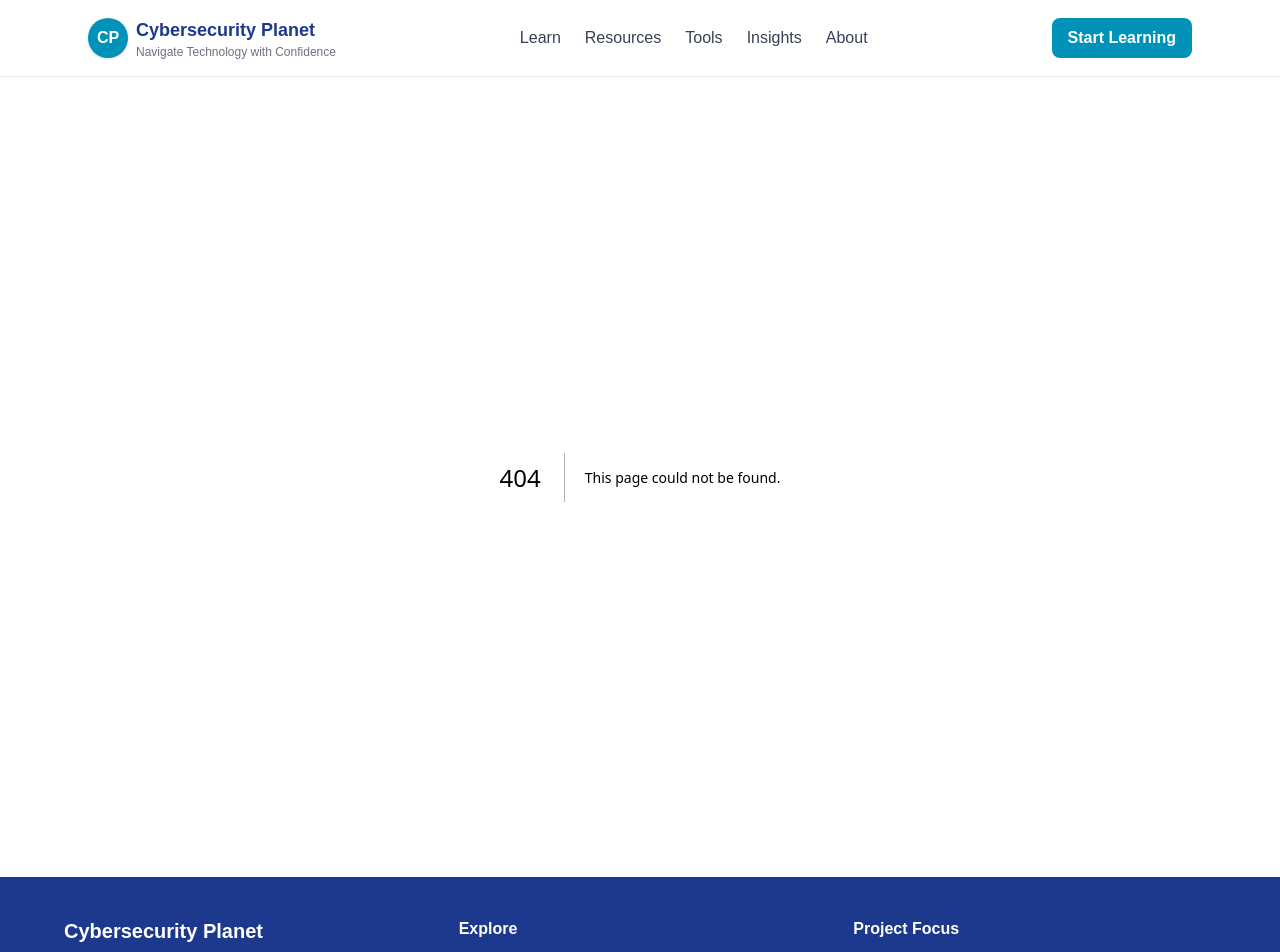
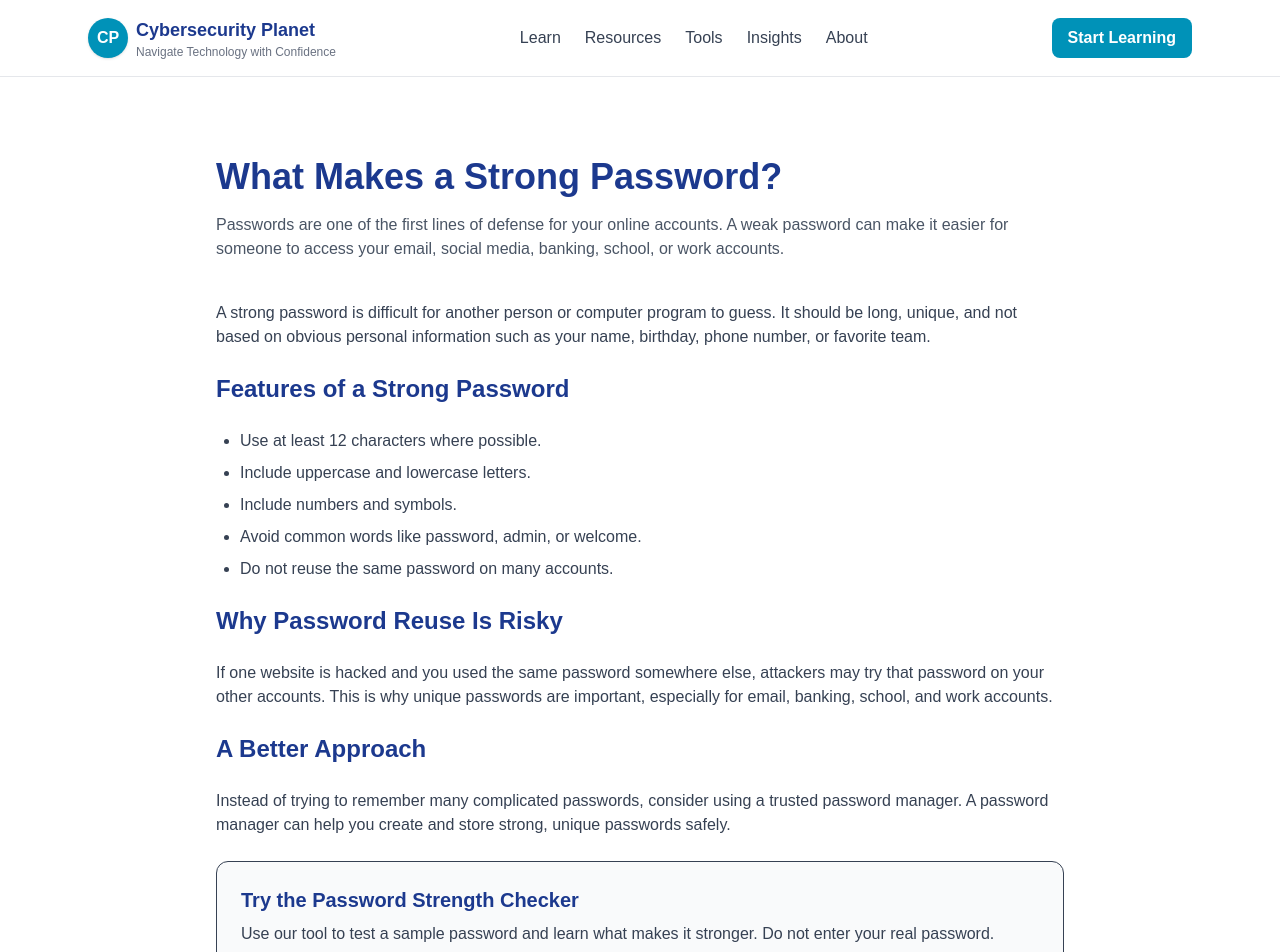
Before and after one commit to Black-widow-codes/Cybersecurity-Planet, a Next.js app: page /learn/digital-safety/what-makes-a-strong-password in a window 1280 px wide. Before the commit this address had no page. Shown: the top 952 px of the page. Built offline with nearby package versions, Linux system fonts and the light colour scheme.

Commit message:
Add first Digital Safety learning article

```diff
--- a/src/app/learn/digital-safety/page.tsx
+++ b/src/app/learn/digital-safety/page.tsx
@@ -1,12 +1,56 @@
+import Link from "next/link";
+
 export default function DigitalSafetyPage() {
+  const articles = [
+    {
+      title: "What Makes a Strong Password?",
+      description:
+        "Learn how to create strong passwords, avoid password reuse, and better protect your online accounts.",
+      link: "/learn/digital-safety/what-makes-a-strong-password",
+    },
+  ];
+
   return (
     <main className="max-w-6xl mx-auto px-6 py-20">
-        <h1 className="text-4xl font-bold text-blue-900">Digital Safety</h1>
+      <h1 className="text-4xl font-bold text-blue-900">
+        Digital Safety
+      </h1>
 
-        <p className="mt-6 text-lg text-gray-700">
-          Learn how to protect yourself from scams, phishing, unsafe links, weak
-          passwords, and online risks.
+      <p className="mt-6 max-w-3xl text-lg text-gray-700">
+        Learn how to protect yourself from phishing, scams, malware, weak
+        passwords, unsafe downloads, and other online threats through practical,
+        beginner-friendly guidance.
       </p>
+
+      <section className="mt-12">
+        <h2 className="text-2xl font-bold text-blue-900">
+          Articles
+        </h2>
+
+        <div className="mt-6 grid gap-6 md:grid-cols-2">
+          {articles.map((article) => (
+            <article
+              key={article.title}
+              className="rounded-xl border bg-white p-6 shadow-sm transition hover:shadow-md"
+            >
+              <h3 className="text-xl font-bold text-blue-900">
+                {article.title}
+              </h3>
+
+              <p className="mt-3 text-gray-600">
+                {article.description}
+              </p>
+
+              <Link
+                href={article.link}
+                className="inline-block mt-5 rounded-lg bg-cyan-600 px-5 py-3 font-semibold text-white hover:bg-cyan-700"
+              >
+                Read Article
+              </Link>
+            </article>
+          ))}
+        </div>
+      </section>
     </main>
   );
 }
--- /dev/null
+++ b/src/app/learn/digital-safety/what-makes-a-strong-password/page.tsx
@@ -0,0 +1,83 @@
+import Link from "next/link";
+
+export const metadata = {
+  title: "What Makes a Strong Password? | Cybersecurity Planet",
+  description:
+    "Learn what makes a password strong and how to create safer passwords for your online accounts.",
+};
+
+export default function StrongPasswordArticlePage() {
+  return (
+    <main className="max-w-4xl mx-auto px-6 py-20">
+      <h1 className="text-4xl font-bold text-blue-900">
+        What Makes a Strong Password?
+      </h1>
+
+      <p className="mt-4 text-gray-600">
+        Passwords are one of the first lines of defense for your online
+        accounts. A weak password can make it easier for someone to access your
+        email, social media, banking, school, or work accounts.
+      </p>
+
+      <section className="mt-10 space-y-6 text-gray-700">
+        <p>
+          A strong password is difficult for another person or computer program
+          to guess. It should be long, unique, and not based on obvious personal
+          information such as your name, birthday, phone number, or favorite
+          team.
+        </p>
+
+        <h2 className="text-2xl font-bold text-blue-900">
+          Features of a Strong Password
+        </h2>
+
+        <ul className="list-disc space-y-2 pl-6">
+          <li>Use at least 12 characters where possible.</li>
+          <li>Include uppercase and lowercase letters.</li>
+          <li>Include numbers and symbols.</li>
+          <li>Avoid common words like password, admin, or welcome.</li>
+          <li>Do not reuse the same password on many accounts.</li>
+        </ul>
+
+        <h2 className="text-2xl font-bold text-blue-900">
+          Why Password Reuse Is Risky
+        </h2>
+
+        <p>
+          If one website is hacked and you used the same password somewhere
+          else, attackers may try that password on your other accounts. This is
+          why unique passwords are important, especially for email, banking,
+          school, and work accounts.
+        </p>
+
+        <h2 className="text-2xl font-bold text-blue-900">
+          A Better Approach
+        </h2>
+
+        <p>
+          Instead of trying to remember many complicated passwords, consider
+          using a trusted password manager. A password manager can help you
+          create and store strong, unique passwords safely.
+        </p>
+
+        <div className="rounded-xl border bg-gray-50 p-6">
+          <h3 className="text-xl font-bold text-blue-900">
+            Try the Password Strength Checker
+          </h3>
+
+          <p className="mt-2">
+            Use our tool to test a sample password and learn what makes it
+            stronger. Do not enter your real password.
+          </p>
+
+          <Link
+            href="/tools/password-strength-checker"
+            className="mt-4 inline-block rounded-lg bg-cyan-600 px-5 py-3 font-semibold text-white hover:bg-cyan-700"
+          >
+            Open Password Strength Checker
+          </Link>
+        </div>
+      </section>
+    </main>
+  );
+}
```
Lines whose indentation alone changed are shown as unchanged.
